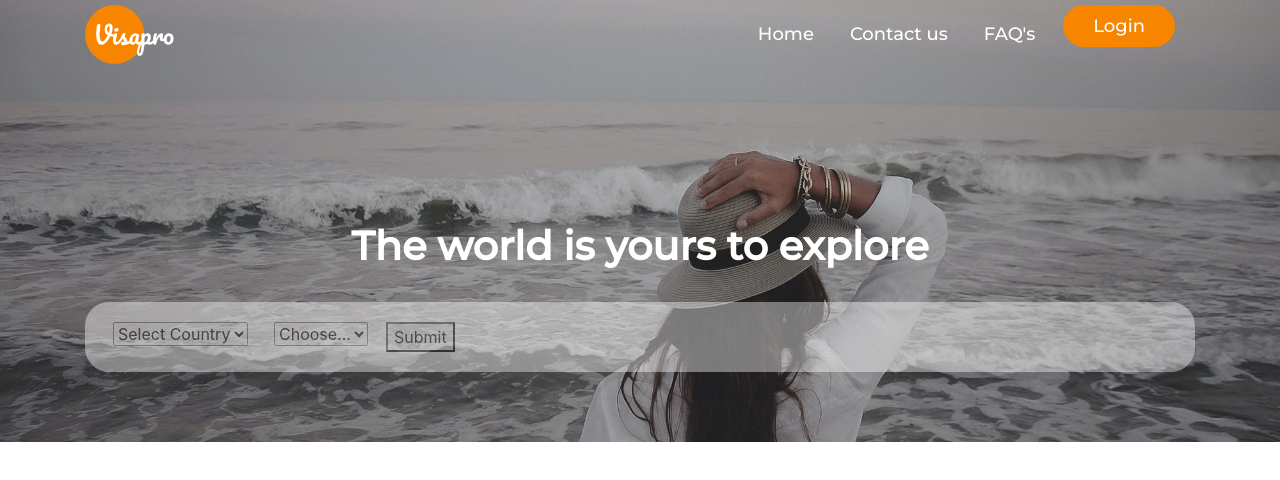
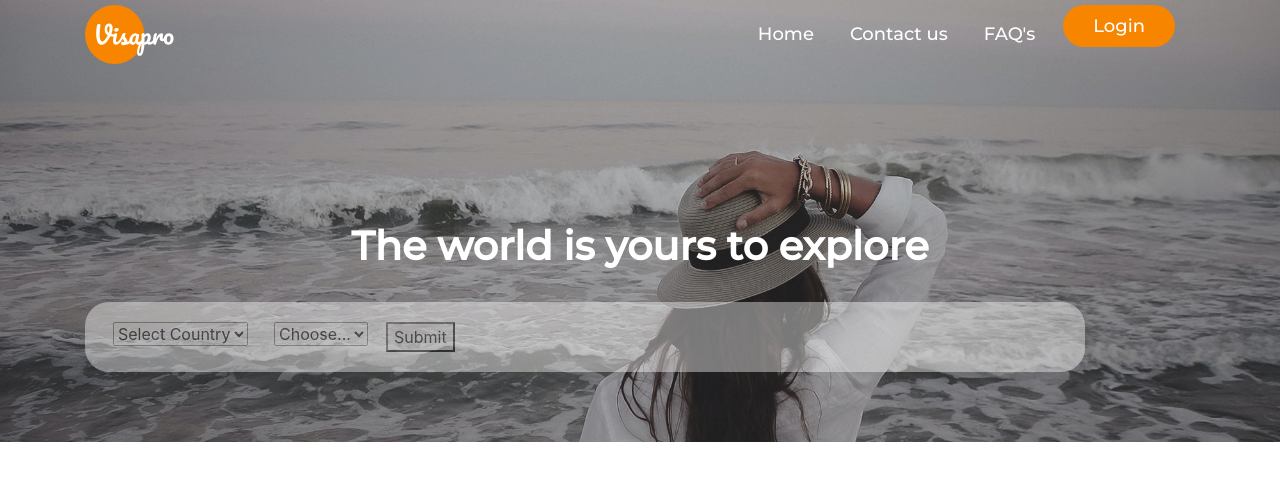
Before and after one commit to siccoo/visapro-ui, a React (Create React App) app: page / in a window 1280 px wide. Shown: the top 480 px of the page. Built offline with nearby package versions, Linux system fonts and the light colour scheme.

Commit message:
updates on Home.js & Home.css

```diff
--- a/src/pages/home/Home.css
+++ b/src/pages/home/Home.css
@@ -46,6 +46,7 @@
 }
 
 .header .gray-border {
+    max-width: 1000px;
     background: #FFFFFF;
     opacity: 0.4;
     box-shadow: 0px 0px 47px #0000001a;
--- a/src/pages/home/Home.js
+++ b/src/pages/home/Home.js
@@ -15,7 +15,7 @@ const Home = () => {
                     <div className="row">
                         <div className="col-md-12 text-center">
                             <h1>The world is yours to explore</h1>
-                            <div className="gray-border ">
+                            <div className="gray-border align-middle">
                                 <form>
                                     <div className="form-row align-self-center">
                                         <div className="col-auto">
@@ -44,6 +44,14 @@ const Home = () => {
                     </div>
                 </div>
             </section>
+
+            <section className="home1">
+                <div className="container">
+                    <div className="row">
+
+                    </div>
+                </div>
+            </section>
         </div>
     )
 }
```
